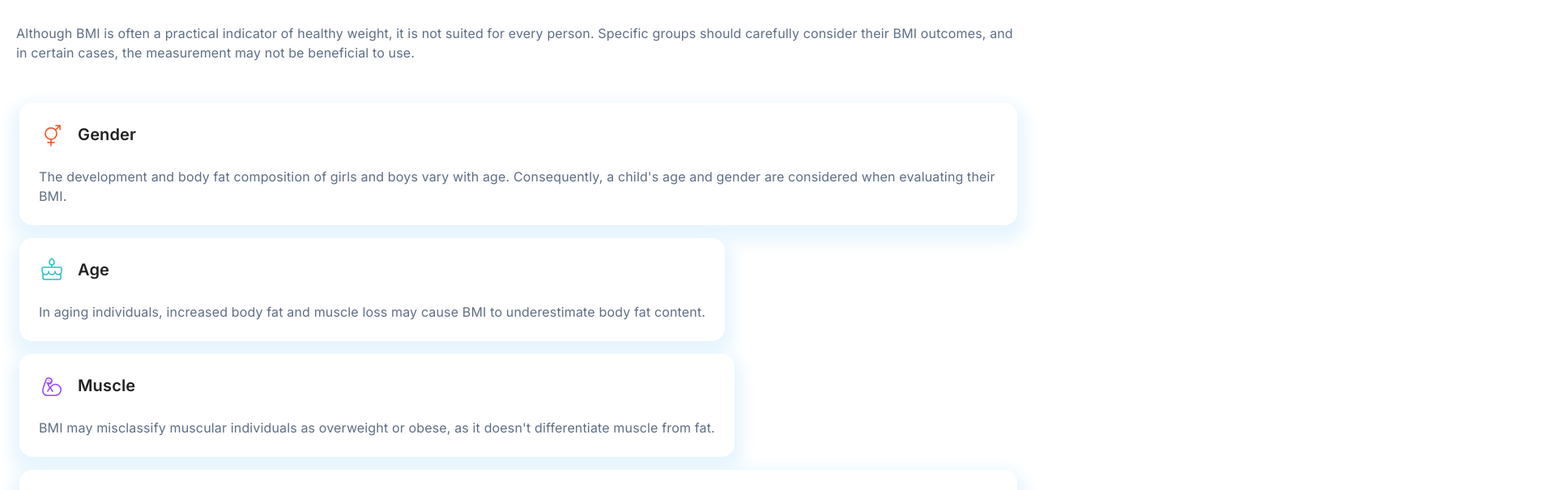
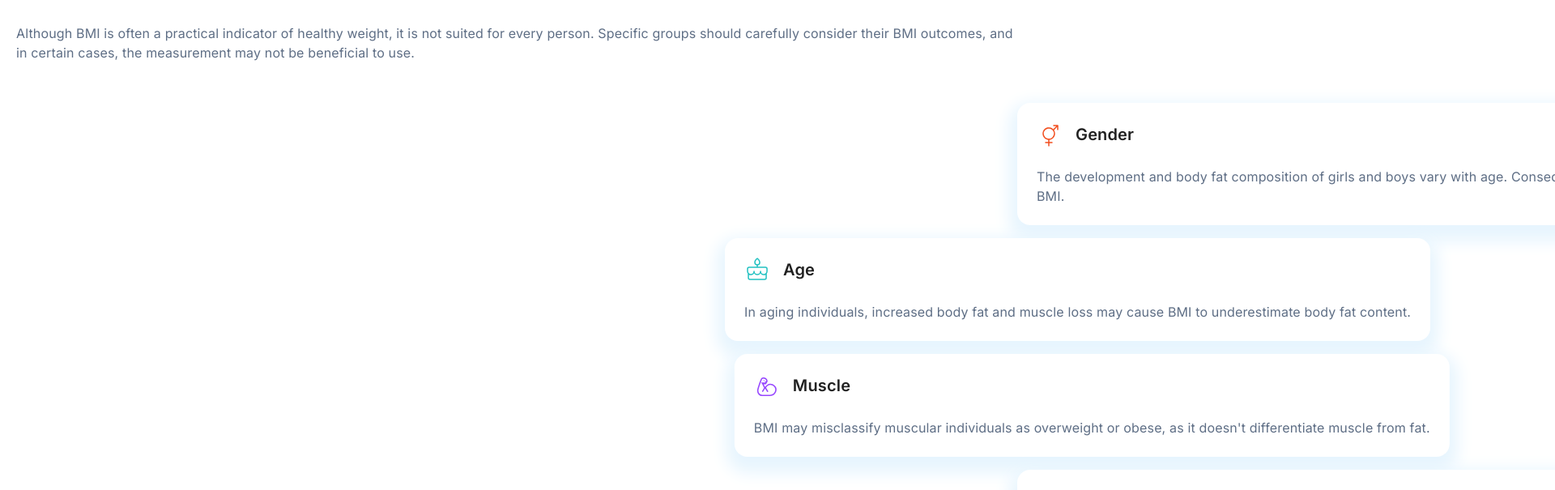
Before and after one commit to MathiasHun1/FEM-bmi_calculator, a React (Vite) app: page / in a window 1280 px wide. Shown: the part 3026-3631 px from the top of the page at 81% size, 1920 px wide, since content can reach past the window. Built offline with nearby package versions, Linux system fonts and the light colour scheme.

Commit message:
try to solve transform bug on ios

```diff
--- a/src/index.css
+++ b/src/index.css
@@ -81,7 +81,10 @@ body,
 
 .animated_card {
   opacity: 0;
-  transition: opacity 500ms ease;
+  transform: translateX(100%);
+  transition: opacity 500ms ease, transform 500ms ease;
+  -webkit-transform: translateX(100%);
+  -webkit-transition: opacity 500ms ease, -webkit-transform 500ms ease;
 }
 
 .animated_card.visible {
```
